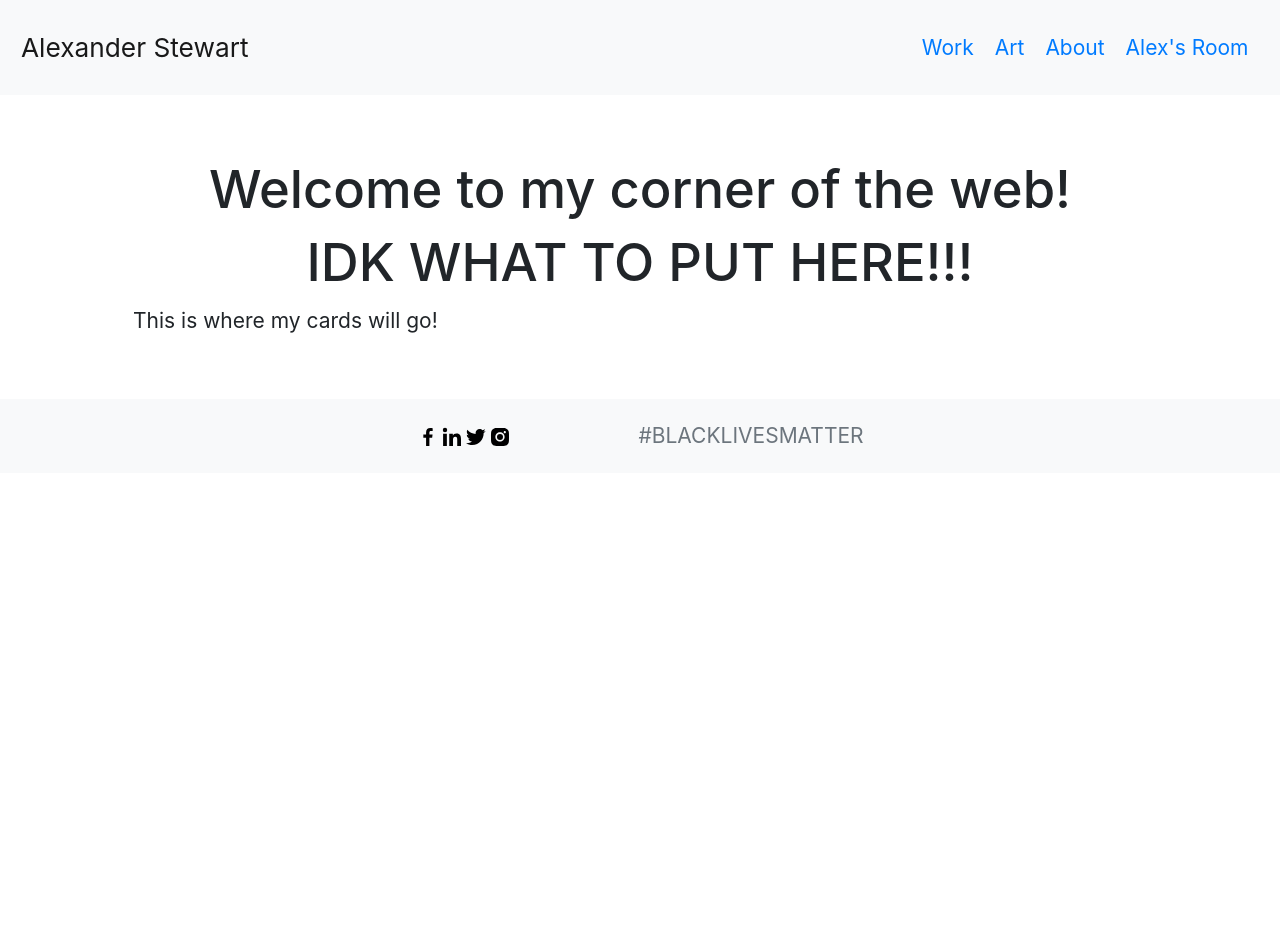
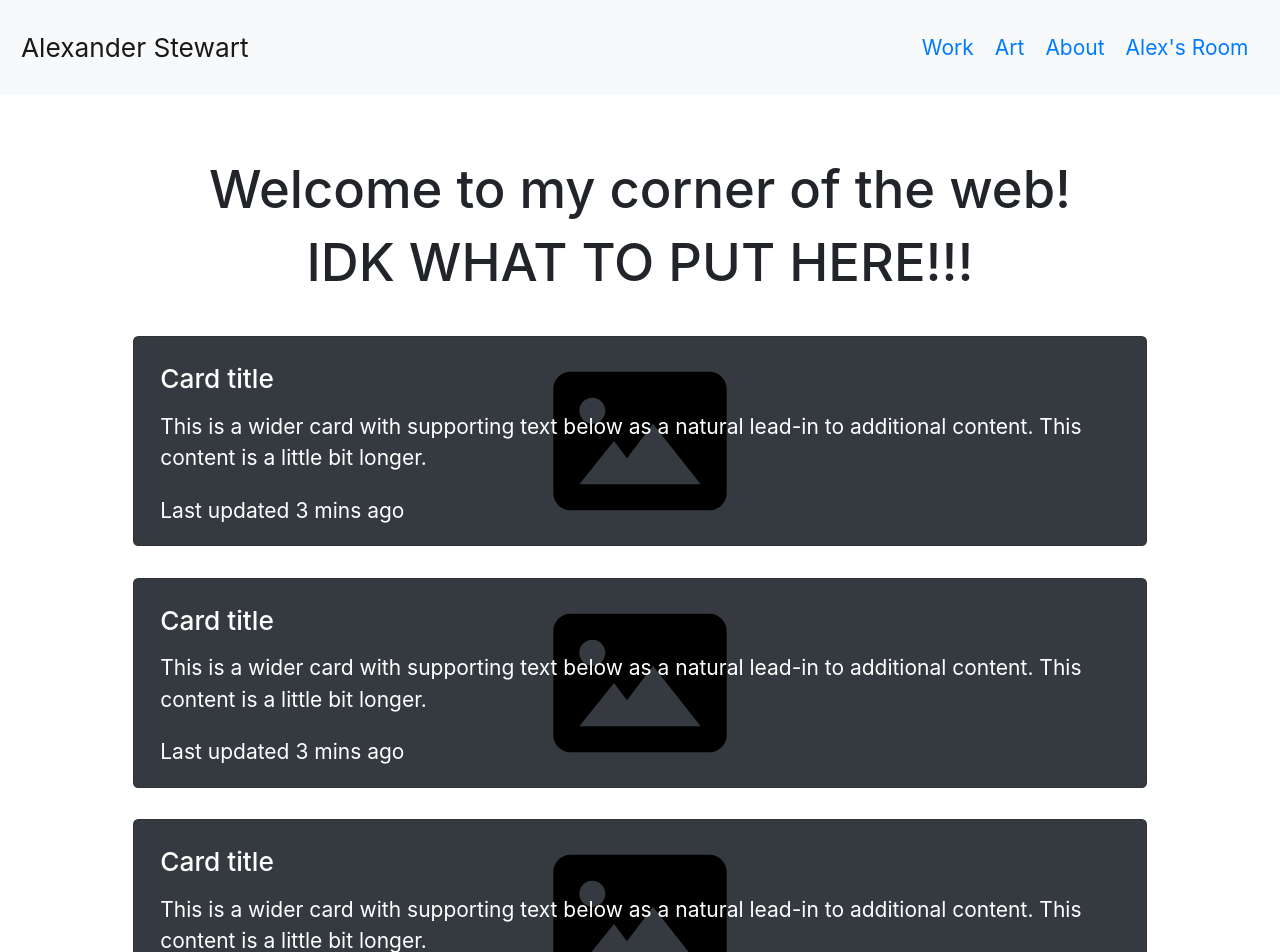
Before and after one commit to Alexander-Stewart/portfolio, a React (Create React App) app: page / in a window 1280 px wide. Shown: the top 952 px of the page. Before the commit the page ends 800 px from the top, so only its background shows below. Built offline with nearby package versions, Linux system fonts and the light colour scheme.

Commit message:
project cards

```diff
--- /dev/null
+++ b/src/components/ProjectCard.js
@@ -0,0 +1,29 @@
+import React, {Component} from 'react'
+import Card from 'react-bootstrap/Card'
+import PlaceHolder from '../logos/bxs-image.svg'
+
+class ProjectCard extends Component {
+  constructor(props) {
+    super(props);
+
+    this.state = {};
+  }
+
+  render() {
+    return(
+      <Card className="bg-dark text-white my-4" style={{ height: '10rem' }}>
+        <Card.Img src={PlaceHolder} alt="" className="h-100 w-100"/>
+        <Card.ImgOverlay>
+          <Card.Title>Card title</Card.Title>
+          <Card.Text>
+            This is a wider card with supporting text below as a natural lead-in to
+            additional content. This content is a little bit longer.
+          </Card.Text>
+          <Card.Text>Last updated 3 mins ago</Card.Text>
+        </Card.ImgOverlay>
+      </Card>
+    );
+  }
+}
+
+export default ProjectCard
--- a/src/components/Work.js
+++ b/src/components/Work.js
@@ -3,6 +3,7 @@ import Container from 'react-bootstrap/Container'
 import Row from 'react-bootstrap/Row'
 import Col from 'react-bootstrap/Col'
 import {ReactComponent as PlaceHolder} from '../logos/bxs-image.svg'
+import ProjectCard from './ProjectCard.js'
 
 class Work extends Component {
   constructor(props) {
@@ -23,7 +24,10 @@ class Work extends Component {
           </Row>
           <Row className="">
             <Col>
-              This is where my cards will go!
+              <ProjectCard/>
+              <ProjectCard/>
+              <ProjectCard/>
+              <ProjectCard/>
             </Col>
           </Row>
         </Container>
```
